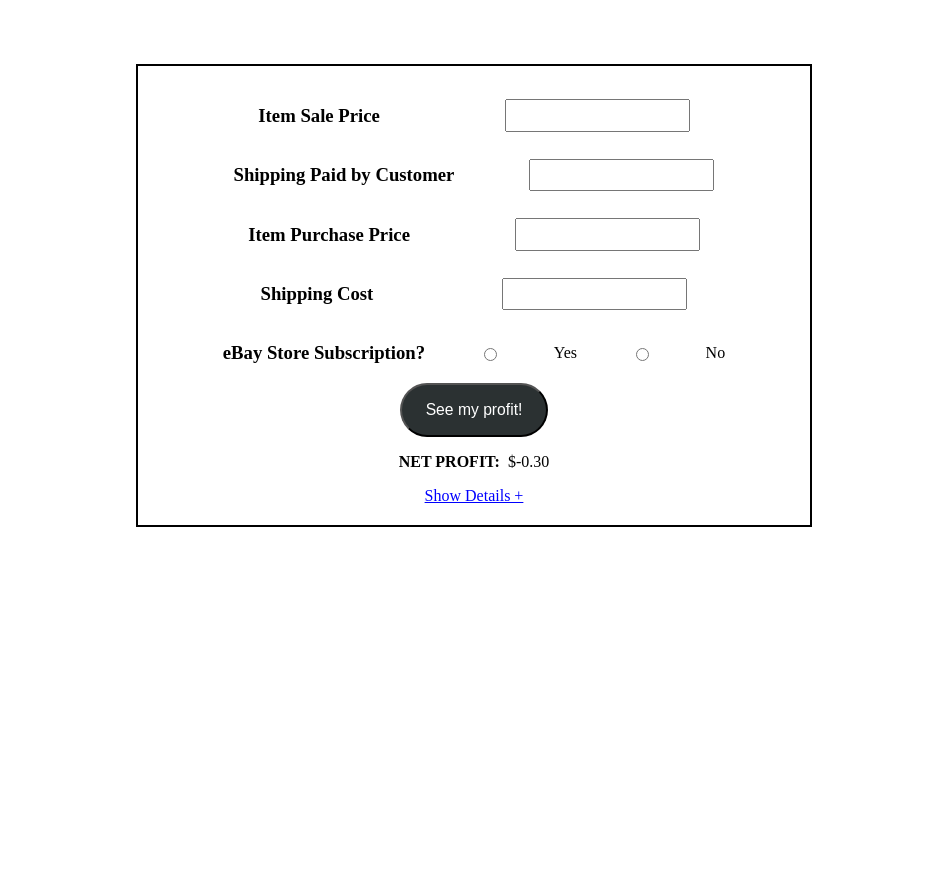
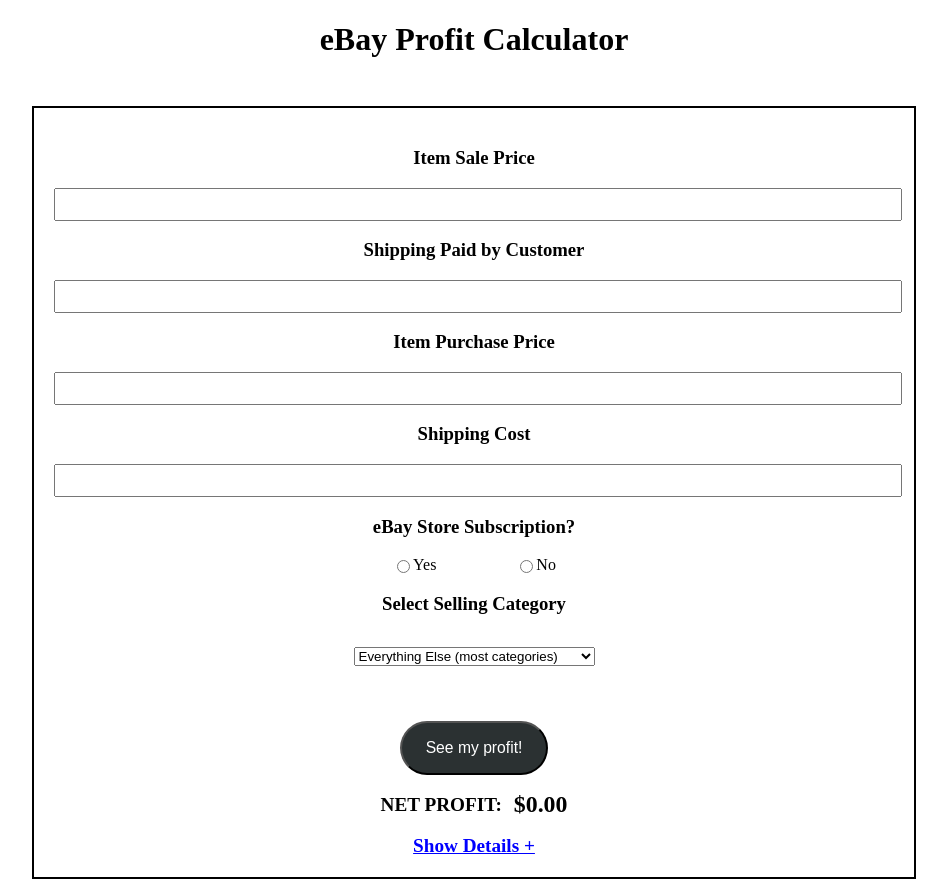
Before and after one commit to JonRobertson93/eBayCalc, a plain HTML site: page index.html in a window 1280 px wide. Both pictures are taken after a click on the button "See my profit!". Shown: the whole page, without its empty margins (166-1113 px from the left). Before the commit the page ends 800 px from the top, so only its background shows below. Drawn offline with Linux system fonts and the light colour scheme.

Commit message:
Upload correct files
Rewrite with correct files
Previous upload was backup file

```diff
--- a/index.html
+++ b/index.html
@@ -5,49 +5,84 @@
 	<meta name="viewport" content="width=device-width,initial-scale=1">
 	<title> eBay Profit Calculator </title>
 	<link href="style.css" rel="stylesheet">
+	<link href="responsive.css" rel="stylesheet">
 </head>
 <body>
+	<h1 id="title"> eBay Profit Calculator </h1>
 	<div id="container">
-		<!-- Profit Divs -->
 		<!-- Sale Price -->
-		<div id="salePrice" class="rows">
+		<div class="rows">
+			<div class="allHeadings">
 				<h3> Item Sale Price </h3>
+			</div>
+			<div class="allInputs">
 				<input type="text" name="salePrice" class="boxes">
 			</div>
+		</div>
 		<!-- Shipping Paid by Customer -->
-		<div id="customerShipping" class="rows">
+		<div class="rows">
+			<div class="allHeadings">
 				<h3> Shipping Paid by Customer </h3>
+			</div>
+			<div class="allInputs">
 				<input type="text" name="customerShipping" class="boxes">
+			</div>
 		</div>
 		<!-- Fees Divs -->
 		<!-- Cost of Item -->
-		<div id="purchasePrice" class="rows">
+		<div class="rows">
+			<div class="allHeadings">
 				<h3> Item Purchase Price </h3>
+			</div>
+			<div class="allInputs">
 				<input type="text" name="purchasePrice" class="boxes">
 			</div>
-		<!-- Shipping TO customer -->
-		<div id="shippingCost" class="rows">
+		</div>
+
+		<div class="rows">
+			<div class="allHeadings">
 				<h3> Shipping Cost </h3>
+			</div>
+			<div class="allInputs">
 				<input type="text" name="shippingCost" class="boxes">
 			</div>
-		<!-- eBay Store Subscription? -->
-		<div id="storeSubscription" class="rows">
+		</div>
+		<div class="rows">
+			<div class="allHeadings">
 				<h3> eBay Store Subscription? </h3>
+			</div>
+			<div id="radioButtons">
 				<input type="radio" id="storeRadioYes" name="storeSubscription">
-			<label for="storeRadioYes"> Yes </label>
+				<label for="storeRadioYes" id="storeRadioYesLabel"> Yes </label>
 				<input type="radio" id="storeRadioNo" name="storeSubscription">
 				<label for="storeRadioNo"> No </label>
 			</div>
-
-
-
+		</div>
+		<div class="rows">
+			<div class="allHeadings">
+				<h3> Select Selling Category </h3>
+			</div>
+			<div class="allInputs">
+				<select id="categoryDropdown">
+					<option value="Everything Else (most categories)"> Everything Else (most categories) </option>
+					<option value="Books, Movies, DVDS, Music"> Books, Movies, DVDs, Music </option>
+					<option value="Cell Phones (not accessories)"> Cell Phones (not accessories) </option>
+					<option value="Cameras & Drones (not accessories"> Cameras & Drones (not accessories) </option>
+					<option value="Coins & Paper Money"> Coins & Paper Money </option>
+					<option value="Desktops, Laptops & Tablets"> Desktops, Laptops & Tablets </option>
+					<option value="Printers & Monitors"> Printers & Monitors </option>
+					<option value="Computer Components/Parts"> Computer Components/Parts </option>
+					<option value="Video Game Consoles/Systems"> Video Game Consoles/Systems</option>
+				</select>
+			</div>
+		</div>
 
 		<!-- Calculate Button Div -->
 		<div id="calculate">
 			<button id="calculateButton" > See my profit! </button>
 		</div>
 		<div id="finalResult" class="displayNone">
-			<p> <b> NET PROFIT: </b> </p>
+			<p> NET PROFIT: </p>
 		</div>
 
 
--- a/main.js
+++ b/main.js
@@ -5,20 +5,26 @@ calculateButton.addEventListener('click', calculate);
 let endProfit = document.getElementById('finalResult');
 let storeYes = document.getElementById('storeRadioYes');
 let storeNo = document.getElementById('storeRadioNo');
+let dropdown = document.getElementById('categoryDropdown');
+// let allCategories = ["Everything Else (most categories)", "Books, Movies, DVDS, Music", "Cell Phones (not accessories)",
+// 	 "Cameras & Drones (not accessories)", "Coins & Paper Money", "Desktops, Laptops & Tablets",
+// 	 "Printers & Monitors", "Computer Components/Parts", "Video Game Consoles/Systems"];
 
-let salePrice;
-let customerShipping;
-let purchasePrice;
-let shippingCost;
-let eBayFees;
-let payPalFees;
-let netProfit;
+let salePrice = 0;
+let customerShipping = 0;
+let purchasePrice = 0;
+let shippingCost = 0;
+let eBayFees = 0;
+let payPalFees = 0;
+let netProfit = 0;
 
-let income;
-let expenses;
+let income = 0;
+let expenses = 0;
+
+
 
 function calculate () {
-	calculateButton.removeEventListener('click', calculate);
+	calculateButton.addEventListener('click', startOver);
 	// salePrice + customerShipping - purchasePrice
 	salePrice = document.getElementsByName("salePrice")[0].value;
 	if (!salePrice) {
@@ -42,53 +48,67 @@ function calculate () {
 	purchasePrice = parseFloat(purchasePrice);
 	shippingCost = parseFloat(shippingCost);
 
+	income = salePrice + customerShipping;
+	income = parseFloat(income);
+	income = income.toFixed(2);
 
-	eBayFees = (salePrice + customerShipping) * 0.10;
-	// If they have an eBay store, apply 0.85% discount to fees
-	if (storeYes.checked) {
-		eBayFees = (salePrice + customerShipping) * 0.0915;
+	eBayFeesCalc();
+	payPalFees = (salePrice + customerShipping) * 0.029 + 0.30;
+	if (salePrice + customerShipping <= 0) {
+		payPalFees = 0;
 	}
-	eBayFees = parseFloat(eBayFees);
-	eBayFees = eBayFees.toFixed(2);
-	payPalFees = (salePrice + customerShipping) * 0.029 + 0.30;
 	payPalFees = parseFloat(payPalFees);
 	payPalFees = payPalFees.toFixed(2);
 
 	netProfit = salePrice + customerShipping - purchasePrice - shippingCost - eBayFees - payPalFees;
 	netProfit = parseFloat(netProfit).toFixed(2);
 
-	income = salePrice + customerShipping;
-	income = parseFloat(income).toFixed(2);
+
 	expenses = purchasePrice + shippingCost + parseFloat(eBayFees) + parseFloat(payPalFees);
 	expenses = parseFloat(expenses).toFixed(2);
-
 
 	// display as new div...
 	endProfit.insertAdjacentHTML('beforeend', `<span id="finalDollars"> $${netProfit} </span>`);
 	setTimeout(function() {
 		endProfit.classList.remove("displayNone");
 		endProfit.classList.add("rows");
+		formatNetProfit(netProfit); // red or green
 	}, 500);
-	endProfit.insertAdjacentHTML('beforeend', `<br /> <p id="detailLink"> Show Details + </p> <br />`);
-	let detailLink = document.getElementById('detailLink');
-	detailLink.addEventListener('click', showDetails);
+	endProfit.insertAdjacentHTML('beforeend',  `<p id="detailLink"> Show Details + </p>`);
+
+	// Was running too soon without timeout
+	setTimeout(function() {
+		let detailLink = document.getElementById('detailLink');
+		detailLink.addEventListener('click', showDetails);
+	}, 500);
+}
+
+
+function formatNetProfit(netProfit) {
+	let finalDollars = document.getElementById('finalDollars');
+	if (netProfit > 0) {
+		finalDollars.classList.add('greenText');
+	}
+	else if (netProfit < 0) {
+		finalDollars.classList.add('redText');
+	}
 }
 
 
 function showDetails () {
 	endProfit.insertAdjacentHTML('afterend',
 	`<div id="details" class="displayNone">
-			<p> Income: $${income} </p>
+			<p class="boldText"> Income: <span class="greenText">$${income}</span> </p>
 			<ul>
-				<li> Sale Price: $${salePrice} </li>
-				<li> Shipping Paid by Customer: $${customerShipping} </li>
+				<li> <span class="boldText"> Sale Price:</span> $${salePrice} </li>
+				<li> <span class="boldText">Shipping Paid by Customer:</span> $${customerShipping} </li>
 			</ul>
-			<p> Expenses: $${expenses} </p>
+			<p class="boldText"> Expenses: <span class="redText">$${expenses}</span> </p>
 			<ul>
-				<li> Item cost: $${purchasePrice} </li>
-				<li> Shipping to Customer: $${shippingCost} </li>
-				<li> eBay Fees: $${eBayFees} </li>
-				<li> PayPal Fees: $${payPalFees} </li>
+				<li> <span class="boldText">Item cost:</span> $${purchasePrice} </li>
+				<li> <span class="boldText">Shipping to Customer:</span> $${shippingCost} </li>
+				<li> <span class="boldText">eBay Fees:</span> $${eBayFees} </li>
+				<li> <span class="boldText">PayPal Fees:</span> $${payPalFees} </li>
 			</ul>
 		</div>`);
 	let detailsDiv = document.getElementById('details');
@@ -111,6 +131,51 @@ function hideDetails () {
 	detailLink.removeEventListener('click', hideDetails);
 	//add listener to show details
 	detailLink.addEventListener('click', showDetails);
+}
+
+//TODO - Parse float and round function! Use on a LOT here!
 
 
+function eBayFeesCalc() {
+	// books, media, dvds for individual OR store
+	if (dropdown.selectedIndex == 1) {
+		eBayFees = income * 0.12;
+	}
+	// Everything else for store
+	else if (dropdown.selectedIndex == 0 && storeYes.checked) {
+		eBayFees = income * 0.0915;
+	}
+	// Cameras, drones, money, phones for store
+	else if ((dropdown.selectedIndex == 2 || dropdown.selectedIndex == 3 || dropdown.selectedIndex == 4) && storeYes.checked) {
+		eBayFees = income * 0.0615;
+	}
+	// Computers, parts, video games for store
+	else if ((dropdown.selectedIndex == 5 || dropdown.selectedIndex == 6 || dropdown.selectedIndex == 7 || dropdown.selectedIndex == 8) && storeYes.checked) {
+		eBayFees = income * 0.04;
+	}
+	// no store selected...assume 10% fees
+	else {
+		eBayFees = income * 0.10;
+	}
+	// get float at the end
+	eBayFees = parseFloat(eBayFees);
+	eBayFees = eBayFees.toFixed(2);
 }
+
+function startOver() {
+	// if this div exists...
+	if (document.getElementById("details")) {
+		document.getElementById("details").outerHTML = "";
+	}
+	// add display none to the div
+	if (!endProfit.classList.contains('displayNone')) {
+		endProfit.classList.add('displayNone');
+	}
+	if (document.getElementById('detailLink')) {
+		let detailLink = document.getElementById('detailLink');
+		detailLink.outerHTML = "";
+	}
+	if (document.getElementById('finalDollars')) {
+    	document.getElementById('finalDollars').outerHTML = "";
+	}
+}
--- a/style.css
+++ b/style.css
@@ -1,36 +1,84 @@
+body {
+    max-width: 1050px;
+    margin: auto;
+}
+
+#title {
+    text-align: center;
+}
+
 #container {
     display: flex;
     flex-wrap: wrap;
-    width: 50%;
+    width: 80%;
     margin: auto;
-    margin-top: 4em;
+    margin-top: 3em;
     border: 2px solid black;
     padding: 20px;
+    justify-content: center;
 
 }
 
+.allHeadings {
+    width: 100%;
+    text-align: center;
+
+}
+
+.allInputs {
+    width: 100%;
+    /*text-align: right;
+    justify-content: flex-end;*/
+}
+
 .rows {
-    display: inline-flex;
+    display: flex;
     flex-wrap: wrap;
-    width: 88%;
-    justify-content: space-around;
+    width: 100%;
     margin: auto;
-    align-items: center;
+    text-align: center;
+}
 
+/* To prevent rows blending at wider viewports */
+.rows > h3 {
+    width: 95%;
 }
 
 .boxes {
 	height: 2em;
-	text-align: right;
+	text-align: left;
+    width: 100%;
+}
+
+
+#radioButtons {
+    display: flex;
+    flex-wrap: wrap;
+    justify-content: center;
+    width: 100%;
+    margin: auto;
+}
+
+#storeRadioYesLabel {
+    margin-right: 5%;
+}
+
+#storeRadioNo {
+    margin-left: 5%;
+}
+
+
+#categoryDropdown {
+    margin: 1em;
 }
 
 #calculate {
-	margin: 1em;
 	display: inline-flex;
     flex-wrap: wrap;
     width: 100%;
     justify-content: center;
     margin: auto;
+    margin-top: 5%;
     align-items: center;
 }
 
@@ -52,8 +100,16 @@
     align-items: center;
 }
 
+#finalResult p {
+    font-size: 120%;
+    font-weight: bold;
+}
+
+
 #finalDollars {
 	padding-left: .5em;
+    font-size: 149%;
+    font-weight: bold;
 }
 
 .displayNone {
@@ -66,9 +122,30 @@
     text-align: center;
     text-decoration: underline;
     color: blue;
+    font-size: 105%;
 }
 
 #details {
-    width: 50%;
     margin: auto;
 }
+
+.redText {
+    color: #d70c00;
+}
+
+.greenText {
+    color: #045a04;
+}
+
+.boldText {
+    font-weight: bold;
+}
+
+
+ul {
+    list-style-type: none;
+}
+
+ul > li:before {
+    content: "-";
+}
```
Lines whose indentation alone changed are shown as unchanged.
